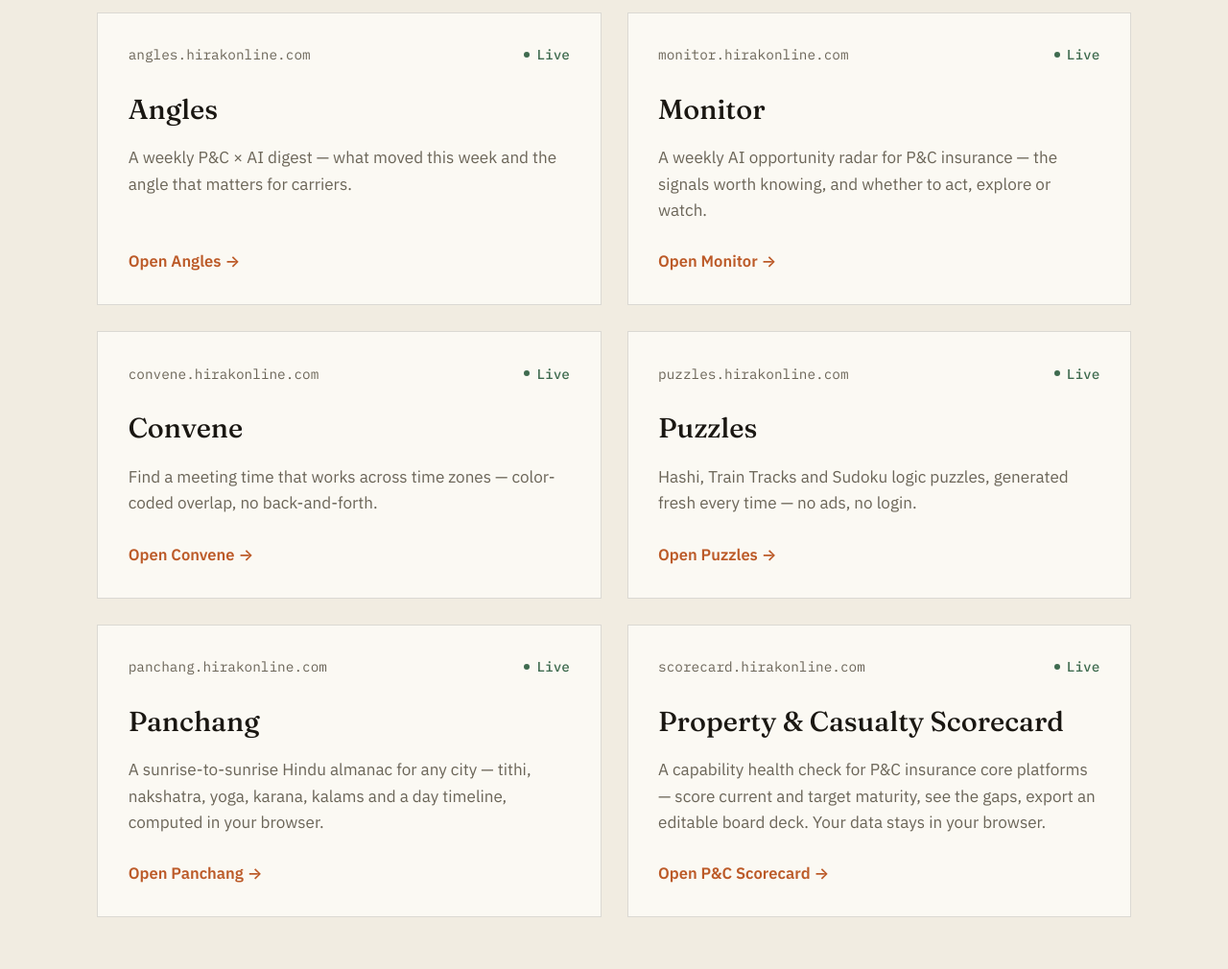
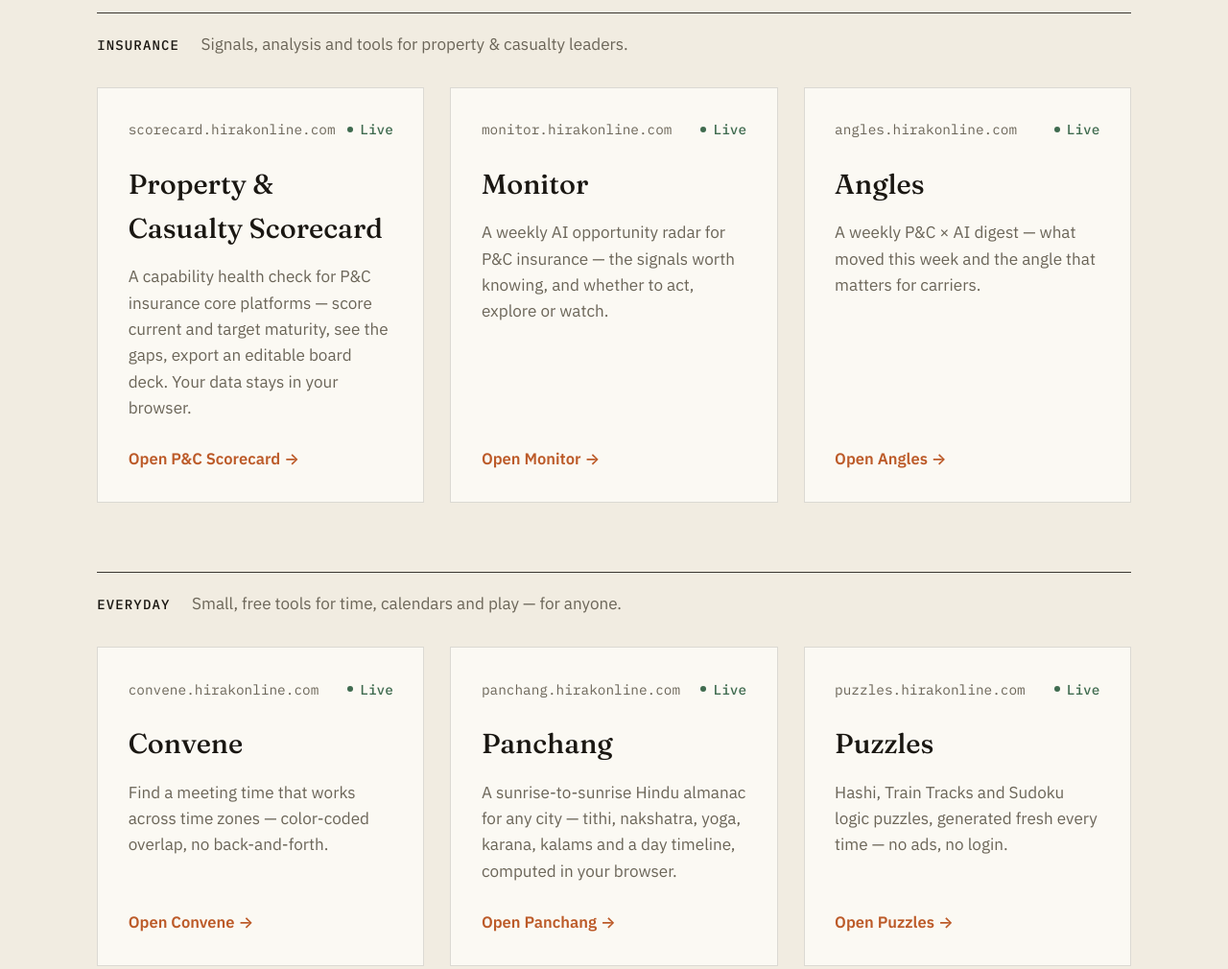
Before and after one commit to hirak1984/hirakonline, a plain HTML site: page index.html in a window 1280 px wide. Shown: the part 620-1630 px from the top of the page at 96% size. Drawn offline with Linux system fonts and the light colour scheme.

Commit message:
Group home page utilities into Insurance and Everyday
Co-Authored-By: Claude Opus 5.5 <noreply@anthropic.com>

```diff
--- a/index.html
+++ b/index.html
@@ -41,19 +41,23 @@
       <p class="lead">Independent utilities built and maintained by Hirak Chatterjee, and every one of them is 100% vibe coded. Pick one below &mdash; each tool lives at its own subdomain.</p>
     </section>
 
-    <section class="utilities" id="utilities" aria-labelledby="utilities-title">
-      <h2 class="visually-hidden" id="utilities-title">Utilities</h2>
+    <section class="utilities" id="utilities" aria-label="Utilities">
 
+      <section class="group" aria-labelledby="g-insurance">
+        <div class="group-head">
+          <h2 id="g-insurance">Insurance</h2>
+          <p>Signals, analysis and tools for property &amp; casualty leaders.</p>
+        </div>
         <div class="card-grid">
 
           <div class="card">
             <div class="card-meta">
-            <span>angles.hirakonline.com</span>
+              <span>scorecard.hirakonline.com</span>
               <span class="status"><span class="dot"></span>Live</span>
             </div>
-          <h3>Angles</h3>
-          <p>A weekly P&amp;C &times; AI digest &mdash; what moved this week and the angle that matters for carriers.</p>
-          <a class="open-link" href="https://angles.hirakonline.com/" target="_blank" rel="noopener noreferrer">Open Angles &rarr;</a>
+            <h3>Property &amp; Casualty Scorecard</h3>
+            <p>A capability health check for P&amp;C insurance core platforms &mdash; score current and target maturity, see the gaps, export an editable board deck. Your data stays in your browser.</p>
+            <a class="open-link" href="https://scorecard.hirakonline.com/property-casualty/" target="_blank" rel="noopener noreferrer">Open P&amp;C Scorecard &rarr;</a>
           </div>
 
           <div class="card">
@@ -68,22 +72,32 @@
 
           <div class="card">
             <div class="card-meta">
+              <span>angles.hirakonline.com</span>
+              <span class="status"><span class="dot"></span>Live</span>
+            </div>
+            <h3>Angles</h3>
+            <p>A weekly P&amp;C &times; AI digest &mdash; what moved this week and the angle that matters for carriers.</p>
+            <a class="open-link" href="https://angles.hirakonline.com/" target="_blank" rel="noopener noreferrer">Open Angles &rarr;</a>
+          </div>
+
+        </div>
+      </section>
+
+      <section class="group" aria-labelledby="g-everyday">
+        <div class="group-head">
+          <h2 id="g-everyday">Everyday</h2>
+          <p>Small, free tools for time, calendars and play &mdash; for anyone.</p>
+        </div>
+        <div class="card-grid">
+
+          <div class="card">
+            <div class="card-meta">
               <span>convene.hirakonline.com</span>
               <span class="status"><span class="dot"></span>Live</span>
             </div>
             <h3>Convene</h3>
             <p>Find a meeting time that works across time zones &mdash; color-coded overlap, no back-and-forth.</p>
             <a class="open-link" href="https://convene.hirakonline.com/" target="_blank" rel="noopener noreferrer">Open Convene &rarr;</a>
-        </div>
-
-        <div class="card">
-          <div class="card-meta">
-            <span>puzzles.hirakonline.com</span>
-            <span class="status"><span class="dot"></span>Live</span>
-          </div>
-          <h3>Puzzles</h3>
-          <p>Hashi, Train Tracks and Sudoku logic puzzles, generated fresh every time &mdash; no ads, no login.</p>
-          <a class="open-link" href="https://puzzles.hirakonline.com/" target="_blank" rel="noopener noreferrer">Open Puzzles &rarr;</a>
           </div>
 
           <div class="card">
@@ -98,15 +112,17 @@
 
           <div class="card">
             <div class="card-meta">
-            <span>scorecard.hirakonline.com</span>
+              <span>puzzles.hirakonline.com</span>
               <span class="status"><span class="dot"></span>Live</span>
             </div>
-          <h3>Property &amp; Casualty Scorecard</h3>
-          <p>A capability health check for P&amp;C insurance core platforms &mdash; score current and target maturity, see the gaps, export an editable board deck. Your data stays in your browser.</p>
-          <a class="open-link" href="https://scorecard.hirakonline.com/property-casualty/" target="_blank" rel="noopener noreferrer">Open P&amp;C Scorecard &rarr;</a>
+            <h3>Puzzles</h3>
+            <p>Hashi, Train Tracks and Sudoku logic puzzles, generated fresh every time &mdash; no ads, no login.</p>
+            <a class="open-link" href="https://puzzles.hirakonline.com/" target="_blank" rel="noopener noreferrer">Open Puzzles &rarr;</a>
           </div>
 
         </div>
+      </section>
+
     </section>
 
   </div>
--- a/styles.css
+++ b/styles.css
@@ -130,6 +130,32 @@ nav a .ext {
 /* ---------- SECTIONS ---------- */
 section.utilities { padding: 0 0 5rem; }
 
+.group + .group { margin-top: 4rem; }
+
+.group-head {
+  display: flex;
+  align-items: baseline;
+  gap: 1.25rem;
+  flex-wrap: wrap;
+  border-top: 1px solid var(--rule-strong);
+  padding-top: 1rem;
+  margin-bottom: 1.75rem;
+}
+
+.group-head h2 {
+  font-family: var(--font-mono);
+  font-size: 0.78rem;
+  font-weight: 500;
+  letter-spacing: 0.08em;
+  text-transform: uppercase;
+  color: var(--text);
+}
+
+.group-head p {
+  color: var(--text-muted);
+  font-size: 0.95rem;
+}
+
 .visually-hidden {
   position: absolute;
   width: 1px;
@@ -148,8 +174,12 @@ section.utilities { padding: 0 0 5rem; }
 /* ---------- CARD GRID ---------- */
 .card-grid {
   display: grid;
-  grid-template-columns: repeat(2, 1fr);
+  grid-template-columns: repeat(3, 1fr);
   gap: 1.5rem;
+}
+
+@media (max-width: 960px) {
+  .card-grid { grid-template-columns: repeat(2, 1fr); }
 }
 
 .card {
```
Lines whose indentation alone changed are shown as unchanged.
